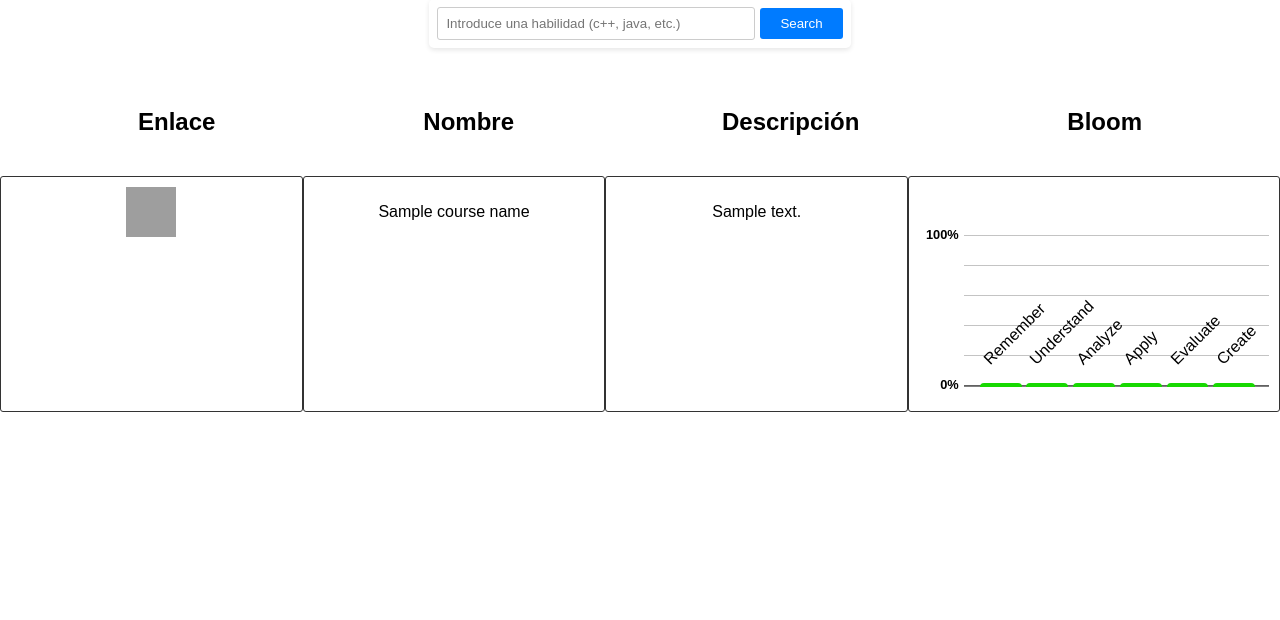
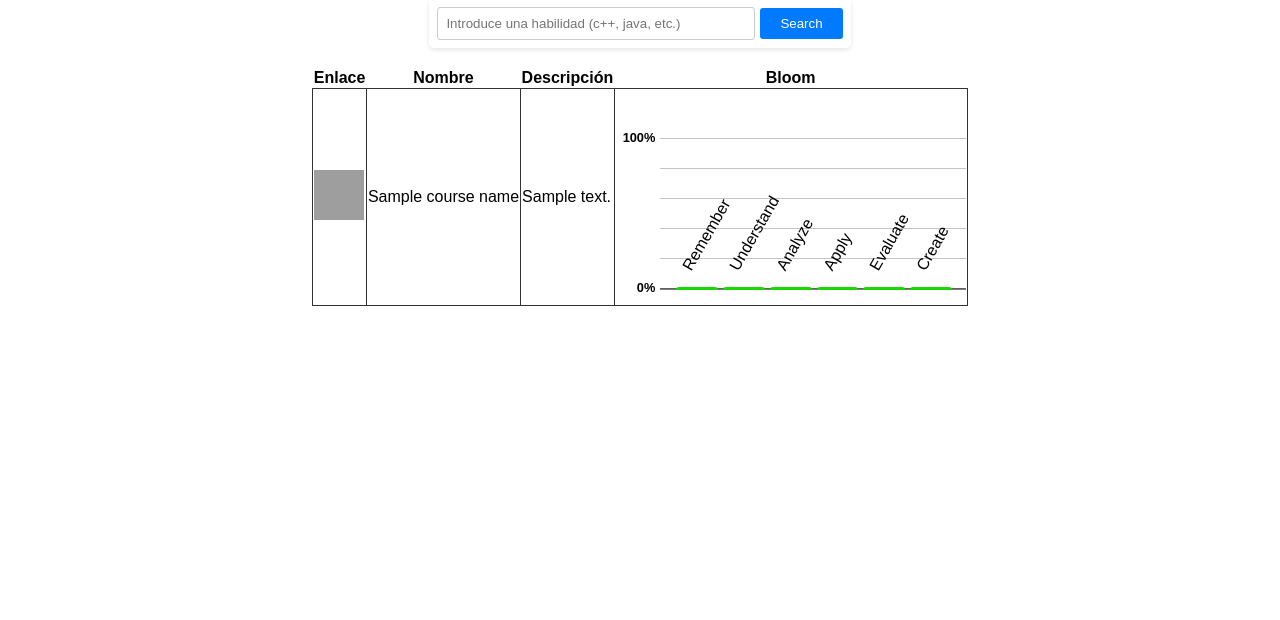
Before and after one commit to mfdiaz308/TFGMiguelFernandez, a Flask app: template templates/results.html in a window 1280 px wide. Shown: the part 180-800 px from the top of the page. Run offline with Flask 3, Linux system fonts and the light colour scheme; the template is opened without the code that fills it: most values are stand-ins (such as "Sample title", 1, 10 or a date in 2020); grey boxes are pictures that could not be loaded.

Commit message:
Beautify webpage

```diff
--- a/templates/results.html
+++ b/templates/results.html
@@ -57,13 +57,6 @@
             background-color: #0056b3;
         }
 
-        .result-title {
-            display: flex;
-            justify-content: space-evenly;
-            gap: 70px;
-            margin-top: 20px;
-        }
-
         .result-container {
             display: flex;
             justify-content: space-evenly;
@@ -71,14 +64,9 @@
         }
 
         .result-item {
-            flex: 1;
-            text-align: center;
             border: 1px solid #333;
-            padding: 10px;
-            border-radius: 3px;
+            border-collapse: collapse;
         }
-
-
 
         body, table, input, select, textarea {
 
@@ -179,7 +167,7 @@
                     text-align:center;
                     white-space:nowrap;
                     text-indent:0;
-                    transform:rotate(-45deg);
+                    transform:rotate(-60deg);
                 }
 
                 .graph tbody th:after {
@@ -226,40 +214,6 @@
 
 </head>
 
-<!-- <script>
-    function generateContainers() {
-        const resultTable = document.getElementById("result-container");
-
-        // Recorre los datos y genera un contenedor por cada elemento
-        data.forEach(item => {
-            const resultContainer = document.createElement("div");
-            resultContainer.classList.add("result-container");
-
-            resultContainer.innerHTML = `
-            <div class="result-item">
-                <a href="${item.course_url}">
-                    <img src="https://media.istockphoto.com/id/1135273220/vector/link-icon-hyperlink-chain-symbol-external-link-symbol-vector-icon-download-share-and-load.jpg?s=612x612&w=0&k=20&c=RamInH2oNHWH_H0ESESgVdJ4GPXkFuffI-xgCZHj7R8=" alt="Link" width="50" height="50">
-                </a>
-            </div>
-            <div class="result-item">
-                <p>${item.course_name}</p>
-            </div>
-            <div class="result-item">
-                <p>${item.course_description}</p>
-            </div>
-            <div class="result-item">
-                <p>Diagrama Bloom con las competencias correspondientes. Si esto fuese una sola línea probablemente ocupase casi toda la página.</p>
-            </div>
-            `;
-
-            resultTable.appendChild(resultContainer);
-        });
-    }
-
-    // Llama a la función para generar los contenedores al cargar la página
-    window.onload = generateContainers();
-</script> -->
-
 <body>
 
     <div class="navbar">
@@ -274,22 +228,60 @@
         </form>
     </div>
 
-    <div class="result-title">
-        <div class="result-title">
-            <h2>Enlace</h2>
-        </div>
-        <div class="result-title">
-            <h2>Nombre</h2>
-        </div>
-        <div class="result-title">
-            <h2>Descripción</h2>
-        </div>
-        <div class="result-title">
-            <h2>Bloom</h2>
-        </div>
-    </div>
+    <table class="result-container" style="border-collapse: collapse;">
+        <tr>
+            <th>Enlace</th>
+            <th>Nombre</th>
+            <th>Descripción</th>
+            <th>Bloom</th>
+        </tr>
+        <tr>
+            <td class="result-item">
+                <a href={{course_url}}>
+                    <img src="https://media.istockphoto.com/id/1135273220/vector/link-icon-hyperlink-chain-symbol-external-link-symbol-vector-icon-download-share-and-load.jpg?s=612x612&w=0&k=20&c=RamInH2oNHWH_H0ESESgVdJ4GPXkFuffI-xgCZHj7R8=" alt="Link" width="50" height="50">
+                </a>
+            </td>
+            <td class="result-item">{{course_name}}</td>
+            <td class="result-item">{{course_description}}</td>
+            <td class="result-item">
+                <table class="graph">
+                    <thead>
+                        <tr>
+                            <th scope="col">Item</th>
+                            <th scope="col">Percent</th>
+                        </tr>
+                    </thead><tbody>
+                        <tr style="height:{{remember_num}}%">
+                            <th scope="row">Remember</th>
+                            <td><span>{{remember_num}}%</span></td>
+                        </tr>
+                        <tr style="height:{{understand_num}}%">
+                            <th scope="row">Understand</th>
+                            <td><span>{{understand_num}}%</span></td>
+                        </tr>
+                        <tr style="height:{{apply_num}}%">
+                            <th scope="row">Analyze</th>
+                            <td><span>{{apply_num}}%</span></td>
+                        </tr>
+                        <tr style="height:{{analyze_num}}%">
+                            <th scope="row">Apply</th>
+                            <td><span>{{analyze_num}}%</span></td>
+                        </tr>
+                        <tr style="height:{{evaluate_num}}%">
+                            <th scope="row">Evaluate</th>
+                            <td><span>{{evaluate_num}}%</span></td>
+                        </tr>
+                        <tr style="height:{{create_num}}%">
+                            <th scope="row">Create</th>
+                            <td><span>{{create_num}}%</span></td>
+                        </tr>
+                    </tbody>
+                </table>
+            </td>
+        </tr>
+    </table>
 
-    <div class="result-container">
+    <!-- <div class="result-container">
         <div class="result-item">
             <a href={{course_url}}>
                 <img src="https://media.istockphoto.com/id/1135273220/vector/link-icon-hyperlink-chain-symbol-external-link-symbol-vector-icon-download-share-and-load.jpg?s=612x612&w=0&k=20&c=RamInH2oNHWH_H0ESESgVdJ4GPXkFuffI-xgCZHj7R8=" alt="Link" width="50" height="50">
@@ -301,9 +293,7 @@
         <div class="result-item">
             <p>{{course_description}}</p>
         </div>
-        <div class="result-item">
-            <!-- <p>Diagrama Bloom con las competencias correspondientes. Si esto fuese una sola linea probablemente ocupase casi toda la pagina.</p> -->
-
+        <div class="result-item-graph">
             <table class="graph">
                 <thead>
                     <tr>
@@ -339,7 +329,7 @@
             </table>
 
         </div>
-    </div>
+    </div> -->
 </div>
 
 </body>
```
